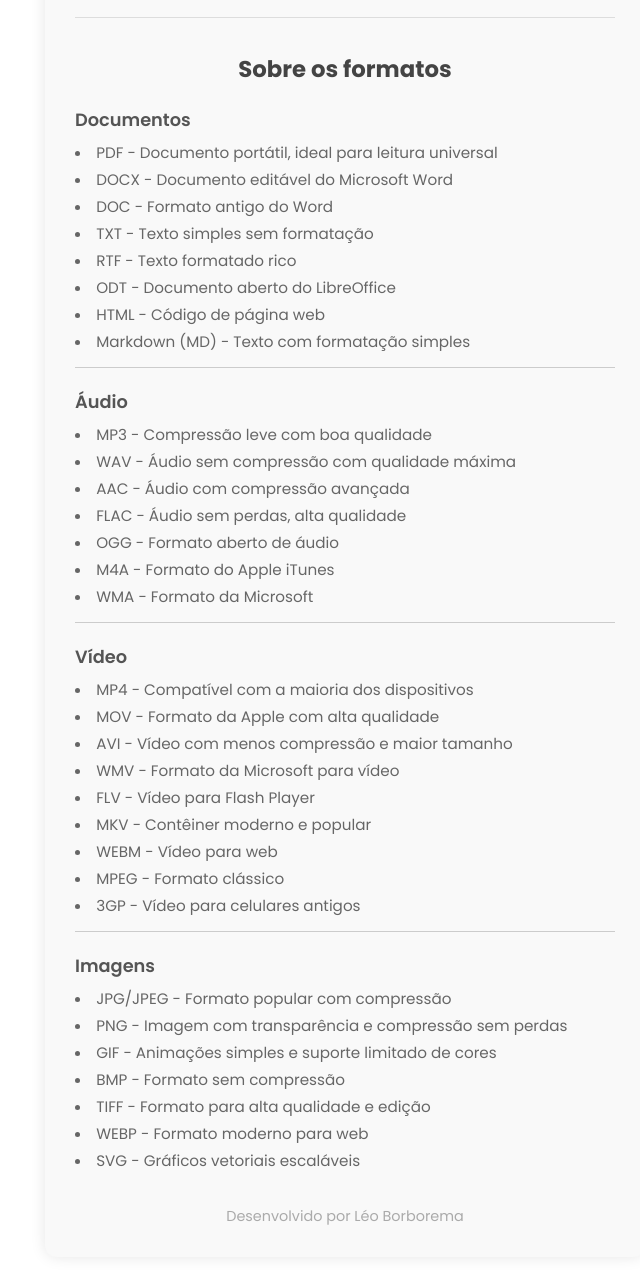
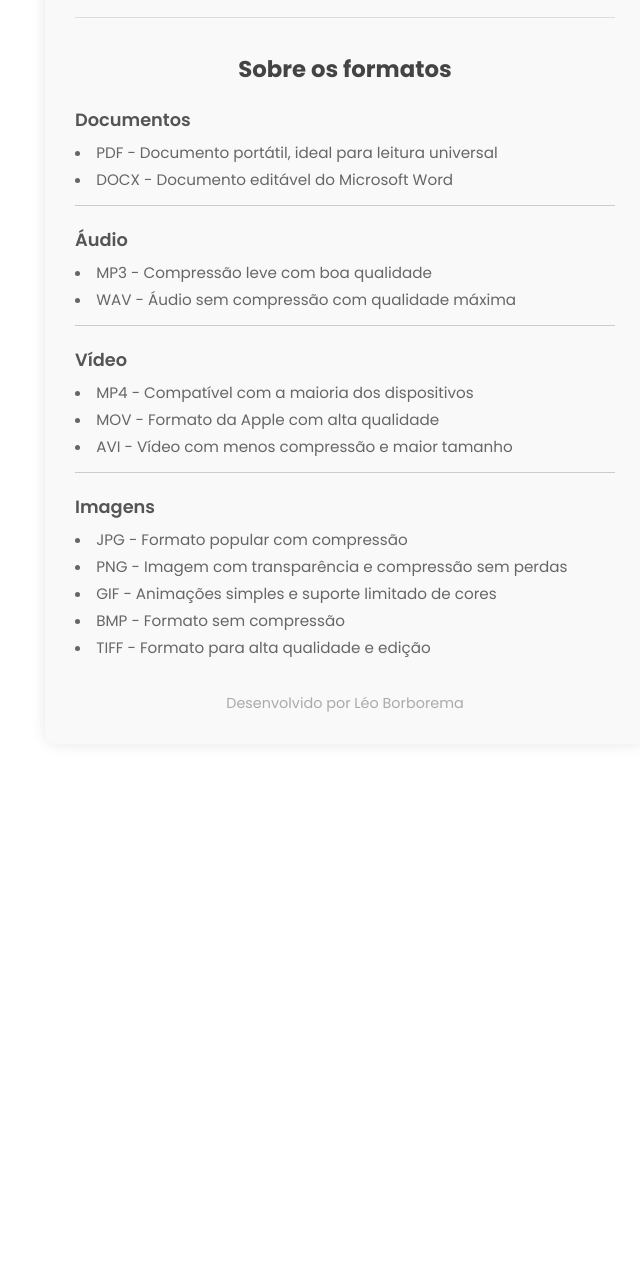
Before and after one commit to LeoBorborema/transmute, a Flask app: page / in a window 1280 px wide. Shown: the part 587-1864 px from the top of the page, without its empty margins (295-935 px from the left). After the commit the page ends 1299 px from the top, so only its background shows below. Run offline with Flask 3, Linux system fonts and the light colour scheme.

Commit message:
Update index.html

```diff
--- a/templates/index.html
+++ b/templates/index.html
@@ -181,7 +181,7 @@
   <div class="container">
     <h1>Transmute</h1>
     <p class="subtitle">Converta arquivos de um formato para outro com facilidade.</p>
-    <form id="convert-form" method="POST" action="/convert" enctype="multipart/form-data" onsubmit="return validateForm()">
+    <form id="convert-form" method="POST" action="/convert" enctype="multipart/form-data">
       <label for="input-format">Formato original:</label>
       <select id="input-format" name="input-format" disabled>
         <option value="">Detectando automaticamente...</option>
@@ -190,54 +190,18 @@
       <label for="output-format">Converter para:</label>
       <select id="output-format" name="output-format" required>
         <option value="">Selecione o formato de saída</option>
-
-        <!-- Documentos -->
-        <optgroup label="Documentos">
         <option value="pdf">PDF</option>
         <option value="docx">DOCX</option>
-          <option value="doc">DOC</option>
-          <option value="txt">TXT</option>
-          <option value="rtf">RTF</option>
-          <option value="odt">ODT</option>
-          <option value="html">HTML</option>
-          <option value="md">Markdown (MD)</option>
-        </optgroup>
-
-        <!-- Imagens -->
-        <optgroup label="Imagens">
+        <option value="mp3">MP3</option>
+        <option value="wav">WAV</option>
+        <option value="mp4">MP4</option>
+        <option value="mov">MOV</option>
+        <option value="avi">AVI</option>
         <option value="jpg">JPG</option>
-          <option value="jpeg">JPEG</option>
         <option value="png">PNG</option>
         <option value="gif">GIF</option>
         <option value="bmp">BMP</option>
         <option value="tiff">TIFF</option>
-          <option value="webp">WEBP</option>
-          <option value="svg">SVG</option>
-        </optgroup>
-
-        <!-- Áudio -->
-        <optgroup label="Áudio">
-          <option value="mp3">MP3</option>
-          <option value="wav">WAV</option>
-          <option value="aac">AAC</option>
-          <option value="flac">FLAC</option>
-          <option value="ogg">OGG</option>
-          <option value="m4a">M4A</option>
-          <option value="wma">WMA</option>
-        </optgroup>
-
-        <!-- Vídeo -->
-        <optgroup label="Vídeo">
-          <option value="mp4">MP4</option>
-          <option value="avi">AVI</option>
-          <option value="mov">MOV</option>
-          <option value="wmv">WMV</option>
-          <option value="flv">FLV</option>
-          <option value="mkv">MKV</option>
-          <option value="webm">WEBM</option>
-          <option value="mpeg">MPEG</option>
-          <option value="3gp">3GP</option>
-        </optgroup>
       </select>
 
       <label for="file-upload">Arquivo:</label>
@@ -260,12 +224,6 @@
         <ul>
           <li>PDF - Documento portátil, ideal para leitura universal</li>
           <li>DOCX - Documento editável do Microsoft Word</li>
-          <li>DOC - Formato antigo do Word</li>
-          <li>TXT - Texto simples sem formatação</li>
-          <li>RTF - Texto formatado rico</li>
-          <li>ODT - Documento aberto do LibreOffice</li>
-          <li>HTML - Código de página web</li>
-          <li>Markdown (MD) - Texto com formatação simples</li>
         </ul>
       </div>
 
@@ -274,11 +232,6 @@
         <ul>
           <li>MP3 - Compressão leve com boa qualidade</li>
           <li>WAV - Áudio sem compressão com qualidade máxima</li>
-          <li>AAC - Áudio com compressão avançada</li>
-          <li>FLAC - Áudio sem perdas, alta qualidade</li>
-          <li>OGG - Formato aberto de áudio</li>
-          <li>M4A - Formato do Apple iTunes</li>
-          <li>WMA - Formato da Microsoft</li>
         </ul>
       </div>
 
@@ -288,25 +241,17 @@
           <li>MP4 - Compatível com a maioria dos dispositivos</li>
           <li>MOV - Formato da Apple com alta qualidade</li>
           <li>AVI - Vídeo com menos compressão e maior tamanho</li>
-          <li>WMV - Formato da Microsoft para vídeo</li>
-          <li>FLV - Vídeo para Flash Player</li>
-          <li>MKV - Contêiner moderno e popular</li>
-          <li>WEBM - Vídeo para web</li>
-          <li>MPEG - Formato clássico</li>
-          <li>3GP - Vídeo para celulares antigos</li>
         </ul>
       </div>
 
       <div class="format-group">
         <h3>Imagens</h3>
         <ul>
-          <li>JPG/JPEG - Formato popular com compressão</li>
+          <li>JPG - Formato popular com compressão</li>
           <li>PNG - Imagem com transparência e compressão sem perdas</li>
           <li>GIF - Animações simples e suporte limitado de cores</li>
           <li>BMP - Formato sem compressão</li>
           <li>TIFF - Formato para alta qualidade e edição</li>
-          <li>WEBP - Formato moderno para web</li>
-          <li>SVG - Gráficos vetoriais escaláveis</li>
         </ul>
       </div>
     </div>
@@ -324,6 +269,13 @@
     fileInput.addEventListener('change', () => {
       const file = fileInput.files[0];
       if (file) {
+        if (file.size > 30 * 1024 * 1024) {
+          alert('Arquivo muito grande! Máximo permitido: 30 MB.');
+          fileInput.value = '';
+          fileNameDisplay.textContent = '';
+          inputFormatSelect.innerHTML = '<option value="">Detectando automaticamente...</option>';
+          return;
+        }
         fileNameDisplay.textContent = `Arquivo carregado: ${file.name}`;
         detectFormat(file.name);
       } else {
@@ -352,18 +304,6 @@
       fileInput.files = e.dataTransfer.files;
       fileInput.dispatchEvent(new Event('change'));
     });
-
-    function validateForm() {
-      if (!fileInput.files.length) {
-        alert('Por favor, envie um arquivo antes de converter.');
-        return false;
-      }
-      if (!document.getElementById('output-format').value) {
-        alert('Por favor, selecione um formato de saída.');
-        return false;
-      }
-      return true;
-    }
   </script>
 </body>
 </html>
```
Lines whose indentation alone changed are shown as unchanged.
